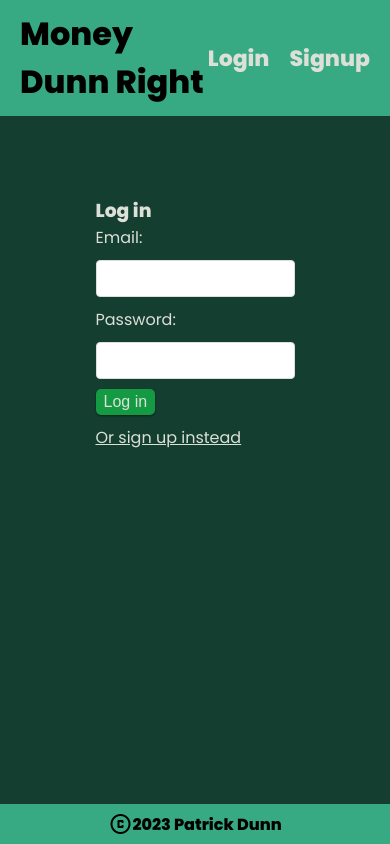
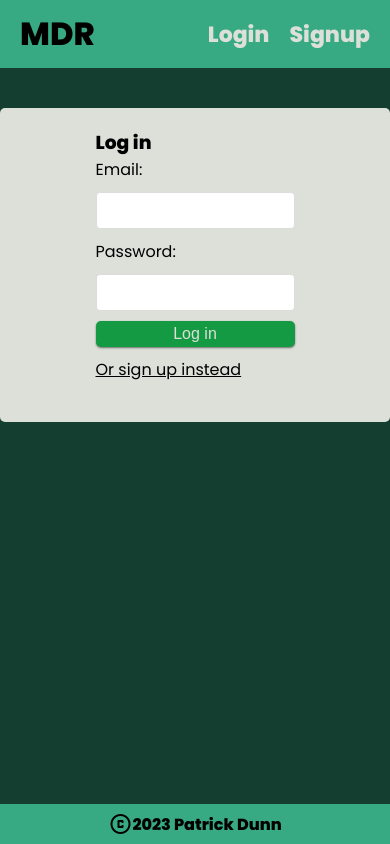
Before and after one commit to knightmac19/Money-Dunn-Right, a React (Create React App) app in the folder frontend/: page /login in a window 390 px wide. Built offline with nearby package versions, Linux system fonts and the light colour scheme.

Commit message:
fixing login/signup form, navbar h1 responsive styling

```diff
--- a/frontend/public/index.html
+++ b/frontend/public/index.html
@@ -33,7 +33,7 @@
       <div class="content-wrap">
         <div id="root"></div>
       </div>
-      <footer class="footer"> <span class='material-symbols-outlined'>copyright</span> 2023 Patrick Dunn</footer>
+      <footer class="footer"><span class='material-symbols-outlined'>copyright</span> 2023 Patrick Dunn</footer>
     </div>
 
     <!--
--- a/frontend/src/components/Navbar.js
+++ b/frontend/src/components/Navbar.js
@@ -6,7 +6,8 @@ const Navbar = () => {
     <header>
       <div className="container">
         <Link to="/">
-          <h1>Money Dunn Right</h1>
+          <h1 className="nav-header-large">Money Dunn Right</h1>
+          <h1 className="nav-header-small">MDR</h1>
         </Link>
         <nav>
           <div className="nav-container">
--- a/frontend/src/index.css
+++ b/frontend/src/index.css
@@ -74,6 +74,9 @@ header a {
   justify-content: center;
   align-items: center;
   margin-top: 20px;
+  margin-left: auto;
+  margin-right: auto;
+
   background-color: var(--header-background);
   color: var(--dark-text);
   font-weight: bold;
@@ -101,9 +104,10 @@ header a {
   box-shadow: 2px 2px 5px rgba(0,0,0,0.05);
 }
 form {
-
   margin: 0px auto 20px auto;
   max-width: 400px;
+}
+.create {
   color: var(--cards-background);
 }
 .form-header {
@@ -236,7 +240,7 @@ input {
 }
 
 .add-transaction-btn:hover {
-  color: var(--gray-btn);
+  color: var(--dark-text);
 }
 
 .add-transaction-btn:active {
@@ -258,57 +262,7 @@ input.error {
   border: 1px solid var(--error)
 }
 
-@media (min-width: 600px) {
-  .home {
-    flex-direction: row-reverse;
-    justify-content: space-around;
-    align-items: start;
 
-  }
-  .transactions {
-    min-width: 280px;
-  }
-
-  form {
-
-    margin: 0;
-    min-width: 200px;
-  }
-}
-
-@media (min-width: 768px) {
-  .home {
-    flex-direction: row-reverse;
-    justify-content: space-around;
-    align-items: start;
-
-  }
-  .transactions {
-    min-width: 400px;
-  }
-
-  form {
-    margin: 0;
-    min-width: 300px;
-  }
-}
-
-@media (min-width: 992px) {
-  .home {
-    flex-direction: row-reverse;
-    justify-content: space-around;
-    align-items: start;
-  }
-  .transactions {
-    min-width: 600px;
-  }
-
-  form {
-    margin: 0;
-    min-width: 300px;
-
-  }
-}
 
 .nav-container {
   display: flex;
@@ -330,9 +284,99 @@ a:hover {
   display: flex;
   flex-direction: row;
   justify-content: center;
-  margin: 80px auto;
+  margin-top: 40px;
+  margin-bottom: 40px;
+  margin-right: auto;
+  margin-left: auto;
+  align-items: center;
+  max-width: 400px;
+  background-color: var(--cards-background);
+  color: black;
+  padding: 20px 10px;
+  border-radius: 5px;
 }
 
+form {
+  display: flex;
+  flex-direction: column;
+}
 a {
-  color:var(--cards-background);
+  color:var(--dark-text);
 }
+
+.nav-header-large {
+  display: none;
+}
+.nav-header-small {
+  display: block;
+}
+
+
+@media (min-width: 600px) {
+  .home {
+    flex-direction: row-reverse;
+    justify-content: space-around;
+    align-items: start;
+
+  }
+  .transactions {
+    min-width: 280px;
+  }
+
+  form {
+
+    margin: 0;
+    min-width: 200px;
+  }
+  .nav-header-large {
+    display: block;
+  }
+  .nav-header-small {
+    display: none;
+  }
+}
+
+@media (min-width: 768px) {
+  .home {
+    flex-direction: row-reverse;
+    justify-content: space-around;
+    align-items: start;
+
+  }
+  .transactions {
+    min-width: 400px;
+  }
+
+  form {
+    margin: 0;
+    min-width: 300px;
+  }
+  .nav-header-large {
+    display: block;
+  }
+  .nav-header-small {
+    display: none;
+  }
+}
+
+@media (min-width: 992px) {
+  .home {
+    flex-direction: row-reverse;
+    justify-content: space-around;
+    align-items: start;
+  }
+  .transactions {
+    min-width: 600px;
+  }
+
+  form {
+    margin: 0;
+    min-width: 300px;
+  }
+  .nav-header-large {
+    display: block;
+  }
+  .nav-header-small {
+    display: none;
+  }
+}
```
